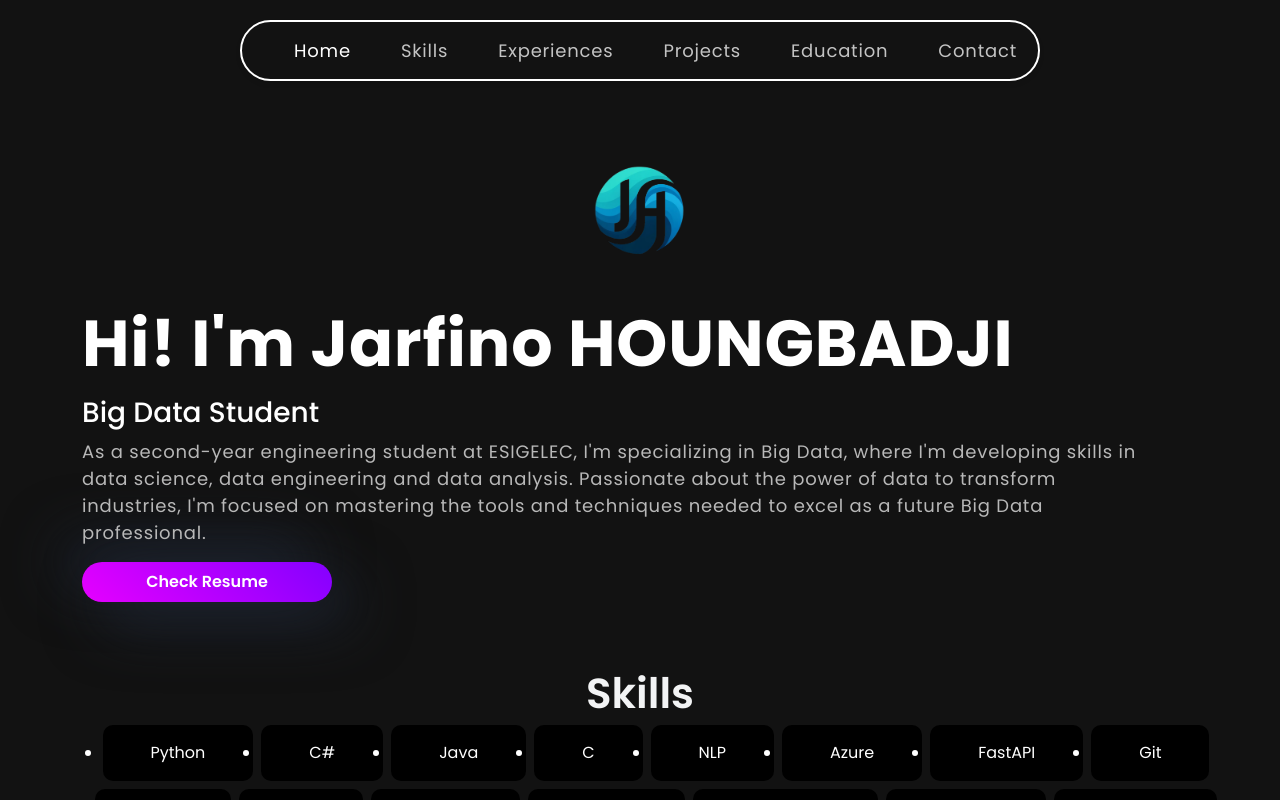
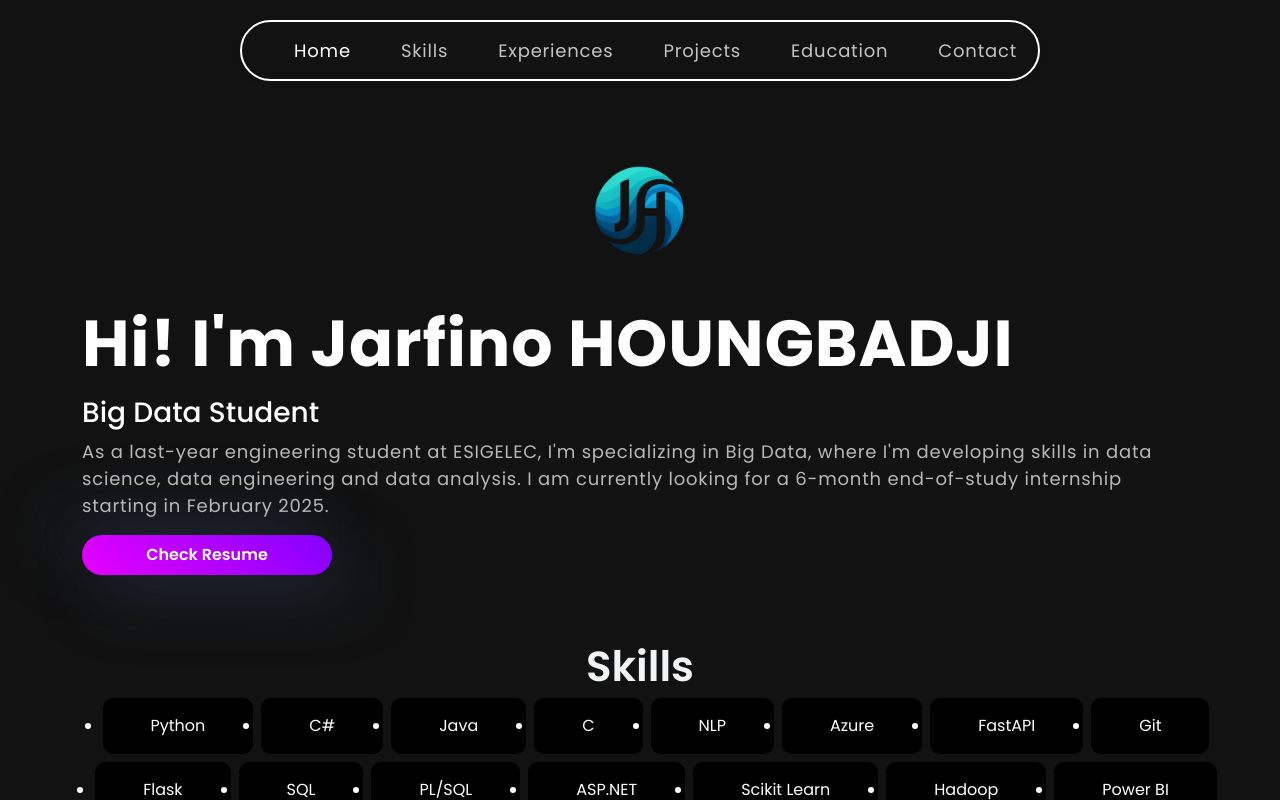
Before and after one commit to jaja07/Portfolio, a React (Create React App) app: page / in a window 1280 px wide. Shown: the top 800 px of the page. Built offline with nearby package versions, Linux system fonts and the light colour scheme.

Commit message:
Mise à jour de la bannière et du CV

```diff
--- a/src/components/Banner/banner.js
+++ b/src/components/Banner/banner.js
@@ -52,7 +52,8 @@ export const Banner = () => {
               <h1>{`Hi! I'm Jarfino HOUNGBADJI`}</h1>
               <h3>{"Big Data Student"}</h3>
               <p>
-              As a second-year engineering student at ESIGELEC, I'm specializing in Big Data, where I'm developing skills in data science, data engineering and data analysis. Passionate about the power of data to transform industries, I'm focused on mastering the tools and techniques needed to excel as a future Big Data professional.
+              As a last-year engineering student at ESIGELEC, I'm specializing in Big Data, where I'm developing skills in data science, data engineering and data analysis.
+              I am currently looking for a 6-month end-of-study internship starting in February 2025.
               </p>
             </div>
           )}
```
Also changed, not shown: 1 other file (tests, documents, lock files or other folders).
